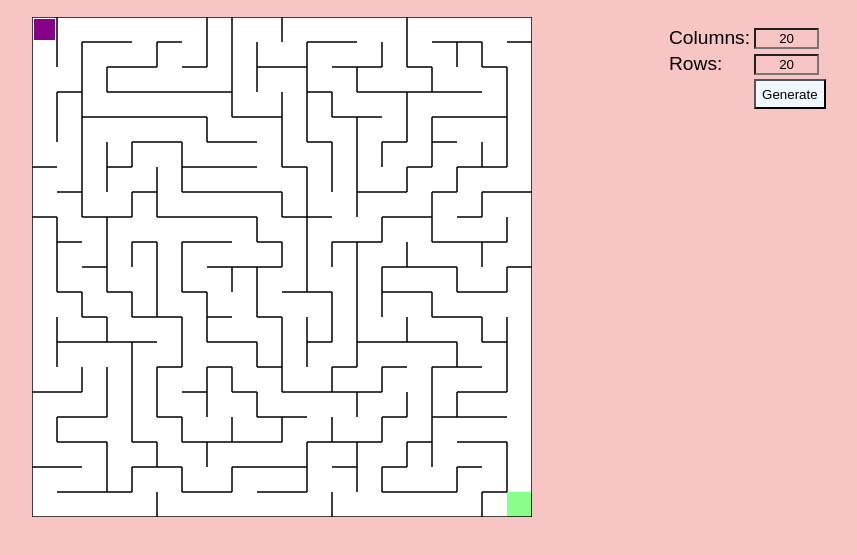
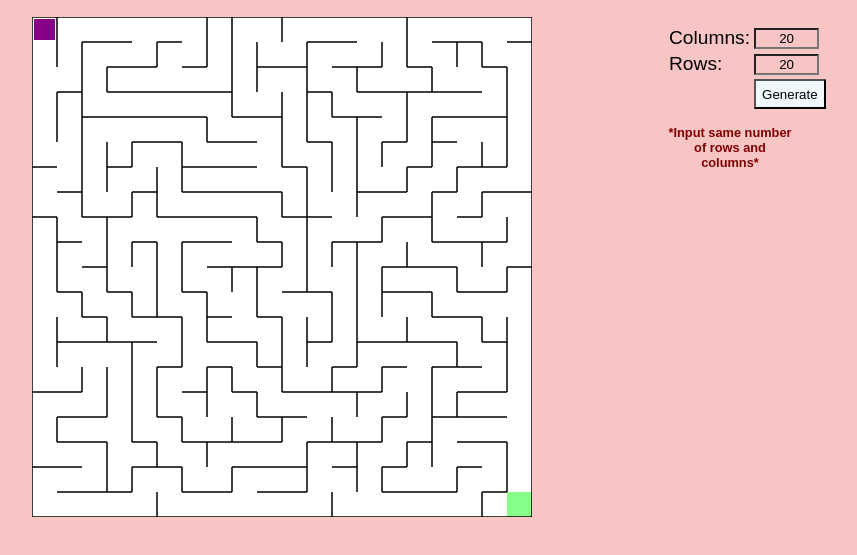
Before and after one commit to shrutigrover25/mazeGame, a plain HTML site: page index.html in a window 1280 px wide. Shown: the part 51-606 px from the top of the page, without its empty margins (358-1215 px from the left). Drawn offline with Linux system fonts and the light colour scheme.

Commit message:
Added note

```diff
--- a/index.html
+++ b/index.html
@@ -24,6 +24,7 @@
           </tr>
         </tbody>
       </table>
+      <p class="note">*Input same number of rows and columns*</p>
     </div>
   </body>
 </html>
--- a/style.css
+++ b/style.css
@@ -25,3 +25,9 @@ input[type = "button"] {
   background-color: aliceblue;
     height: 30px;
 }
+
+.note{
+  font-size:0.8rem;
+  color:maroon;
+  font-weight:bold;
+}
```
